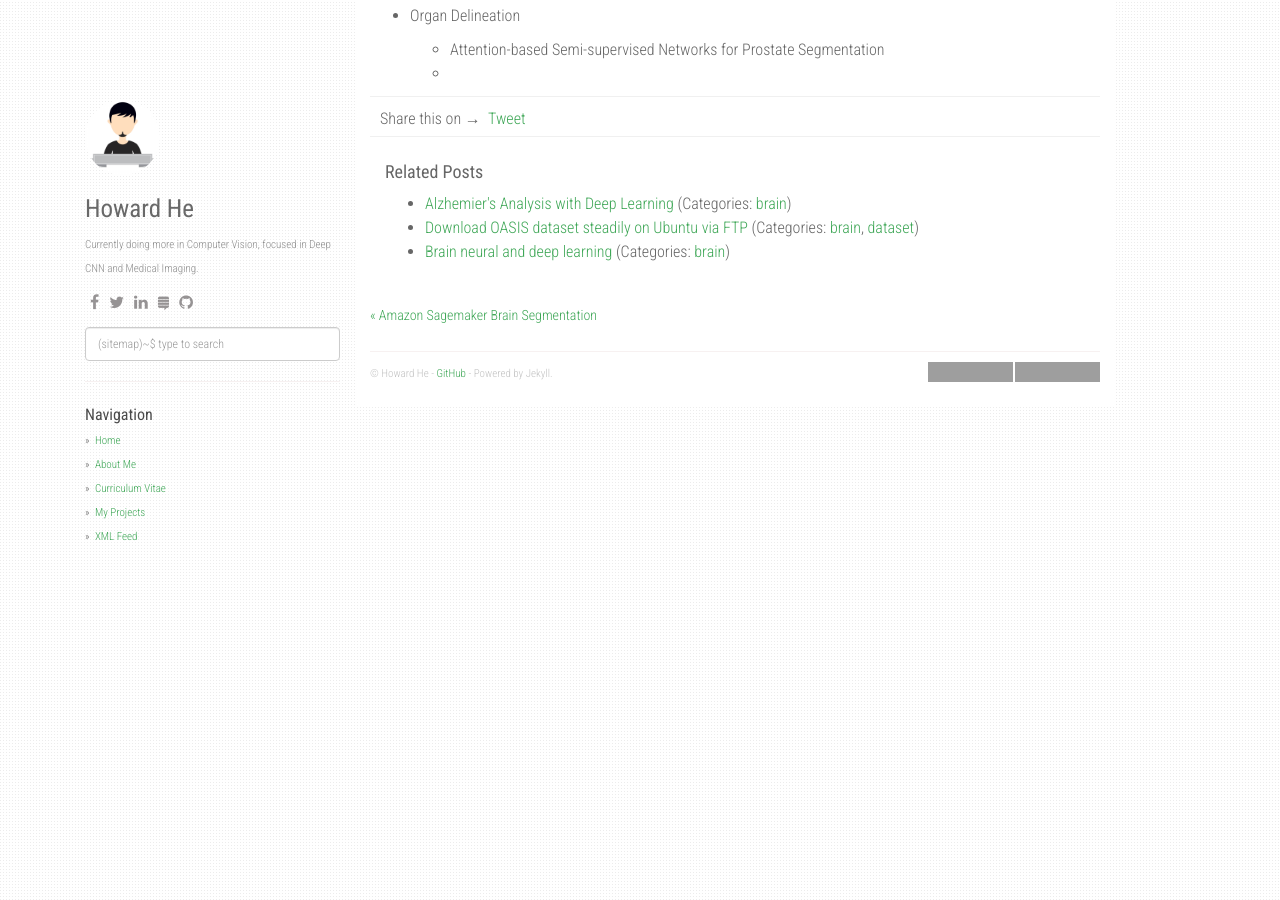
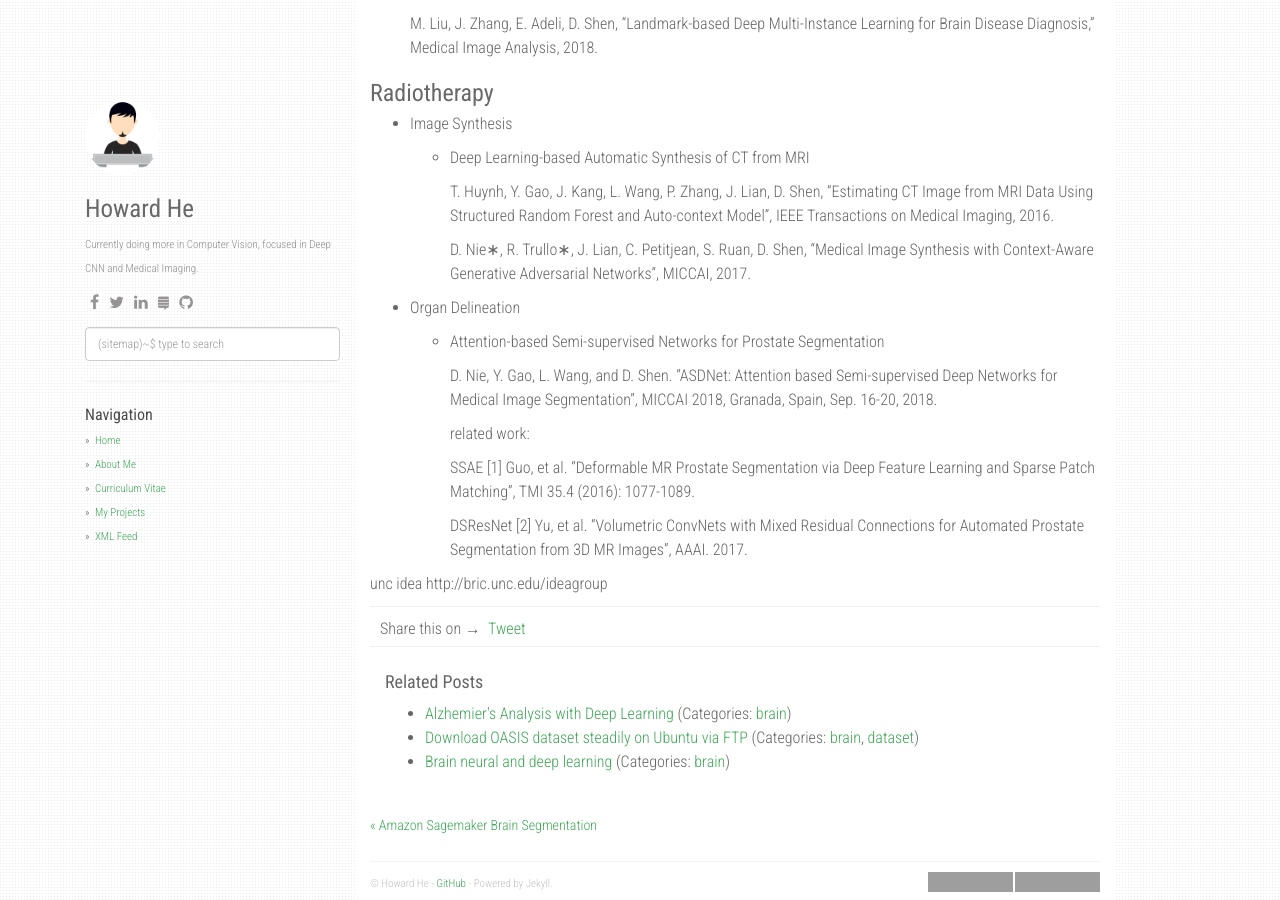
Before and after one commit to howardchina/howardchina.github.io, a Jekyll site: the page built from _posts/2018-12-27-mics-dinggang-shen-report-deep-brain.md, in a window 1280 px wide and 900 px high, scrolled down 1426 px. Built offline with Jekyll 4.4.1, drawn with Linux system fonts in a browser that asks for light colours; nearby versions of some CDN libraries; comment, search, counter and statistics services are not loaded; grey boxes are pictures that could not be loaded.

Commit message:
fast update

```diff
--- a/_posts/2018-12-27-mics-dinggang-shen-report-deep-brain.md
+++ b/_posts/2018-12-27-mics-dinggang-shen-report-deep-brain.md
@@ -21,6 +21,7 @@ University of North Carolina at Chapel Hill
 ### Overall Goal
 
 - Baby Connectome Project (BCP): Autism? [6 M, 3~4 Y]
+  - UNC, UM
 - Alzheimer's Disease Neuroimaging Initiative (ADNI): Alzheimer's Disease (AD) [70 Y (MCI) , 75 Y]
 
 ### NIH Lifespan Human Connectome Projects
@@ -76,4 +79,13 @@ University of North Carolina at Chapel Hill
 * Organ Delineation
 
   * Attention-based Semi-supervised Networks for Prostate Segmentation
-  *
+
+    D. Nie, Y. Gao, L. Wang, and D. Shen. “ASDNet: Attention based Semi-supervised Deep Networks for Medical Image Segmentation”, MICCAI 2018, Granada, Spain, Sep. 16-20, 2018.
+
+    related work:
+
+    SSAE [1] Guo, et al. "Deformable MR Prostate Segmentation via Deep Feature Learning and Sparse Patch Matching”, TMI 35.4 (2016): 1077-1089.
+
+    DSResNet [2] Yu, et al. "Volumetric ConvNets with Mixed Residual Connections for Automated Prostate Segmentation from 3D MR Images”, AAAI. 2017.
+
+unc idea http://bric.unc.edu/ideagroup
```
Also changed, not shown: other parts of _posts/2018-12-27-mics-dinggang-shen-report-deep-brain.md (+2 -0 lines), static/img/posts/1545914137687.png (added).
